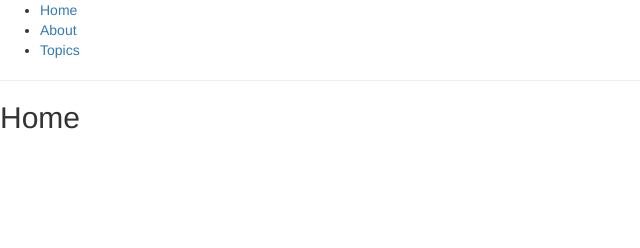
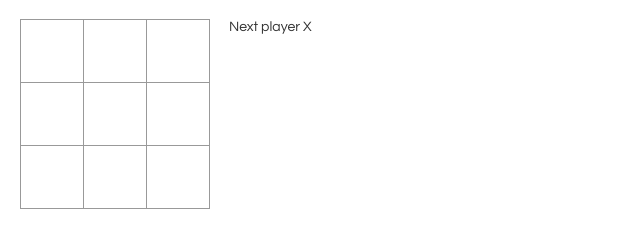
Before and after one commit to quantbhn93/react-app-1, a React app: page / in a window 1280 px wide. Shown: the whole page, without its empty margins (0-640 px from the left). Built offline with nearby package versions, Linux system fonts and the light colour scheme.

Commit message:
Tic tac toe game

```diff
--- /dev/null
+++ b/src/app/components/TicTacToe.js
@@ -0,0 +1,134 @@
+import React from "react";
+
+function Square (props) {
+    return (
+        <button className="square" onClick={props.onClick}>
+            {props.value}
+        </button>
+    );
+}
+
+class Board extends React.Component {
+    renderSquare(i) {
+        return <Square
+             value={this.props.squares[i]}
+             onClick={() => this.props.onClick(i)}
+         />;
+    }
+
+    render () {
+        return (
+            <div>
+                {/* <div className="status">{status}</div> */}
+                <div className="board-row">
+                    {this.renderSquare(0)}
+                    {this.renderSquare(1)}
+                    {this.renderSquare(2)}
+                </div>
+                <div className="board-row">
+                    {this.renderSquare(3)}
+                    {this.renderSquare(4)}
+                    {this.renderSquare(5)}
+                </div>
+                <div className="board-row">
+                    {this.renderSquare(6)}
+                    {this.renderSquare(7)}
+                    {this.renderSquare(8)}
+                </div>
+            </div>
+        );
+    }
+}
+
+class Game extends React.Component {
+
+    constructor(props) {
+        super(props);
+
+        this.state = {
+            history: [{
+                squares: Array(9).fill(null),
+            }],
+            xIsNext: true,
+        };
+    }
+
+    handleClick(i) {
+
+        const history = this.state.history;
+        const current = history[history.length - 1];
+
+        // get a copy of squares from current state by calling slice() (immutability is important)
+        const squares = current.squares.slice();
+
+        // if someone has won or the square has been filled by a value (either X or O)
+        // then do nothing here
+        if (calculateWinner(squares) || squares[i]) {
+            return;
+        }
+
+        squares[i] = this.state.xIsNext ? 'X' : 'O';
+
+        // set new state
+        this.setState({
+            history: history.concat( [ {
+                squares: squares,
+            } ] ),
+            xIsNext: !this.state.xIsNext,
+        });
+    }
+
+    render() {
+
+        const history = this.state.history;
+        const current = history[history.length - 1];
+        const winner = calculateWinner(current.squares);
+
+        let status;
+        if (winner) {
+            status = "Winner " + winner;
+        } else {
+            status = "Next player " + (this.state.xIsNext ? 'X' : 'O');
+        }
+
+        return (
+            <div className="game">
+                <div className="game-board">
+                    <Board
+                        squares={current.squares}
+                        onClick={(i) => this.handleClick(i)}
+                    />
+                </div>
+                <div className="game-info">
+                    <div>{status}</div>
+                    <ol>{/* Info */}</ol>
+                </div>
+            </div>
+        );
+    }
+}
+
+// Calculate who is the winner
+function calculateWinner(squares) {
+    const lines = [
+      [0, 1, 2],
+      [3, 4, 5],
+      [6, 7, 8],
+      [0, 3, 6],
+      [1, 4, 7],
+      [2, 5, 8],
+      [0, 4, 8],
+      [2, 4, 6],
+    ];
+
+    for (let i = 0; i < lines.length; i ++) {
+        const [a, b, c] = lines[i];
+        if (squares[a] && squares[a] === squares[b] && squares[a] === squares[c]) {
+            return squares[a];
+        }
+    }
+
+    return null;
+}
+
+export default Game;
--- a/src/app/index.js
+++ b/src/app/index.js
@@ -2,110 +2,14 @@ import React from "react";
 import {render} from "react-dom";
 import { BrowserRouter as Router, Route, Link } from "react-router-dom";
 
-const BasicExample = () => (
-  <Router>
-    <div>
-      <ul>
-        <li>
-          <Link to="/">Home</Link>
-        </li>
-        <li>
-          <Link to="/about">About</Link>
-        </li>
-        <li>
-          <Link to="/topics">Topics</Link>
-        </li>
-      </ul>
+import Game from "./components/TicTacToe";
 
-      <hr />
+class App extends React.Component {
+    render() {
+        return (
+            <Game />
+        );
+    }
+}
 
-      <Route exact path="/" component={Home} />
-      <Route path="/about" component={About} />
-      <Route path="/topics" component={Topics} />
-    </div>
-  </Router>
-
-);
-
-const Home = () => (
-  <div>
-    <h2>Home</h2>
-  </div>
-);
-
-const About = () => (
-  <div>
-    <h2>About</h2>
-  </div>
-);
-
-const Topics = ({ match }) => (
-  <div>
-    <h2>Topics</h2>
-    <ul>
-      <li>
-        <Link to={`${match.url}/rendering`}>Rendering with React</Link>
-      </li>
-      <li>
-        <Link to={`${match.url}/components`}>Components</Link>
-      </li>
-      <li>
-        <Link to={`${match.url}/props-v-state`}>Props v. State</Link>
-      </li>
-    </ul>
-
-    <Route path={`${match.url}/:topicId`} component={Topic} />
-    <Route
-      exact
-      path={match.url}
-      render={() => <h3>Please select a topic.</h3>}
-    />
-  </div>
-);
-
-const Topic = ({ match }) => (
-  <div>
-    <h3>{match.params.topicId}</h3>
-  </div>
-);
-
-export default BasicExample;
-
-render(<BasicExample/>, window.document.getElementById('app'));
-
-
-// import React from "react";
-// import {render} from "react-dom";
-// // import {Router, Route, browserHistory} from "react-router";
-// // import { BrowserRouter as Router, Route, Link } from "react-router-dom";
-// import {Switch, BrowserRouter, Route, Link } from 'react-router-dom'
-//
-// import {Root} from "./components/Root";
-// import {Home} from "./components/Home";
-// import {User} from "./components/User";
-//
-// class App extends React.Component {
-//     render() {
-//         return (
-//             <BrowserRouter>
-//                 <div>
-//                     <ul>
-//                       <li>
-//                         <Link to="/home">Home</Link>
-//                       </li>
-//                       <li>
-//                         <Link to="/user">User</Link>
-//                       </li>
-//                     </ul>
-//
-//                     <Switch>
-//                         <Route path={"user"} component={User} />
-//                         <Route path={"home"} component={Home} />
-//                     </Switch>
-//                 </div>
-//             </BrowserRouter>
-//         );
-//     }
-// }
-//
-// render(<App/>, window.document.getElementById('app'));
+render(<App/>, window.document.getElementById('app'));
--- /dev/null
+++ b/src/app/styles/style.css
@@ -0,0 +1,50 @@
+body {
+  font: 14px "Century Gothic", Futura, sans-serif;
+  margin: 20px;
+}
+
+ol, ul {
+  padding-left: 30px;
+}
+
+.board-row:after {
+  clear: both;
+  content: "";
+  display: table;
+}
+
+.status {
+  margin-bottom: 10px;
+}
+
+.square {
+  background: #fff;
+  border: 1px solid #999;
+  float: left;
+  font-size: 24px;
+  font-weight: bold;
+  line-height: 34px;
+  height: 34px;
+  margin-right: -1px;
+  margin-top: -1px;
+  padding: 0;
+  text-align: center;
+  width: 34px;
+}
+
+.square:focus {
+  outline: none;
+}
+
+.kbd-navigation .square:focus {
+  background: #ddd;
+}
+
+.game {
+  display: flex;
+  flex-direction: row;
+}
+
+.game-info {
+  margin-left: 20px;
+}
--- a/src/index.html
+++ b/src/index.html
@@ -4,6 +4,59 @@
     <meta charset="utf-8">
     <title>Reactjs app 1</title>
     <link rel="stylesheet" href="//netdna.bootstrapcdn.com/bootstrap/3.1.1/css/bootstrap.min.css">
+    <style>
+    body {
+      font: 14px "Century Gothic", Futura, sans-serif;
+      margin: 20px;
+    }
+
+    ol, ul {
+      padding-left: 30px;
+    }
+
+    .board-row:after {
+      clear: both;
+      content: "";
+      display: table;
+    }
+
+    .status {
+      margin-bottom: 10px;
+    }
+
+    .square {
+      background: #fff;
+      border: 1px solid #999;
+      float: left;
+      font-size: 24px;
+      font-weight: bold;
+      line-height: 64px;
+      height: 64px;
+      margin-right: -1px;
+      margin-top: -1px;
+      padding: 0;
+      text-align: center;
+      width: 64px;
+    }
+
+    .square:focus {
+      outline: none;
+    }
+
+    .kbd-navigation .square:focus {
+      background: #ddd;
+    }
+
+    .game {
+      display: flex;
+      flex-direction: row;
+    }
+
+    .game-info {
+      margin-left: 20px;
+    }
+
+    </style>
   </head>
   <body>
     <div id="app"></div>
```
Also changed, not shown: 1 other file.
